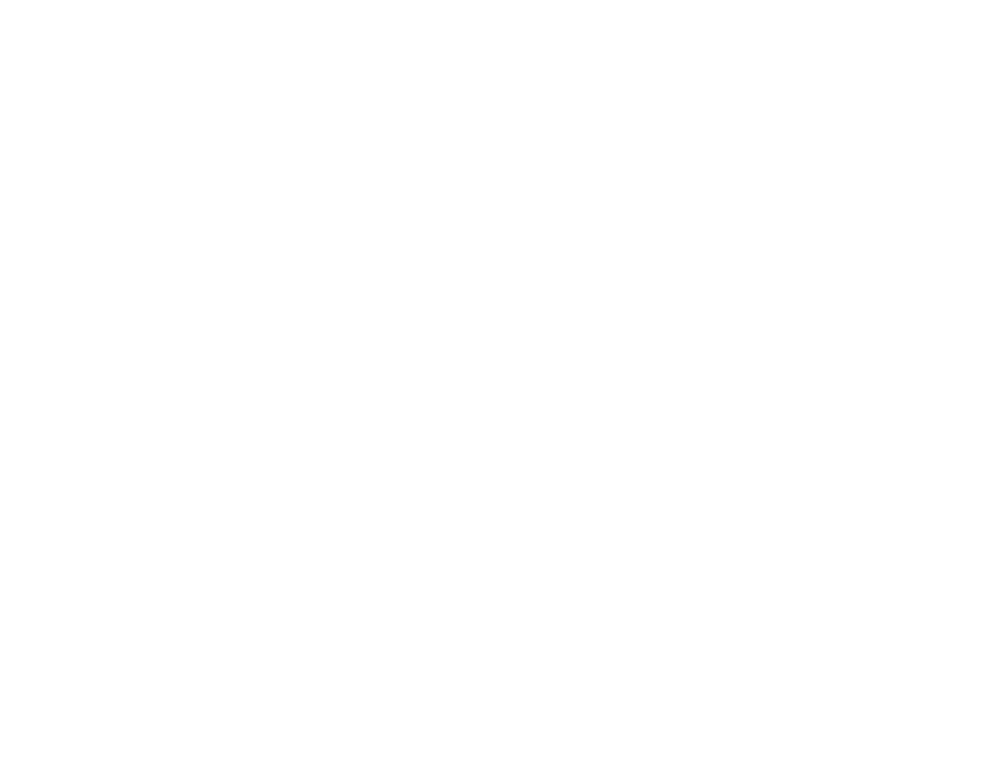
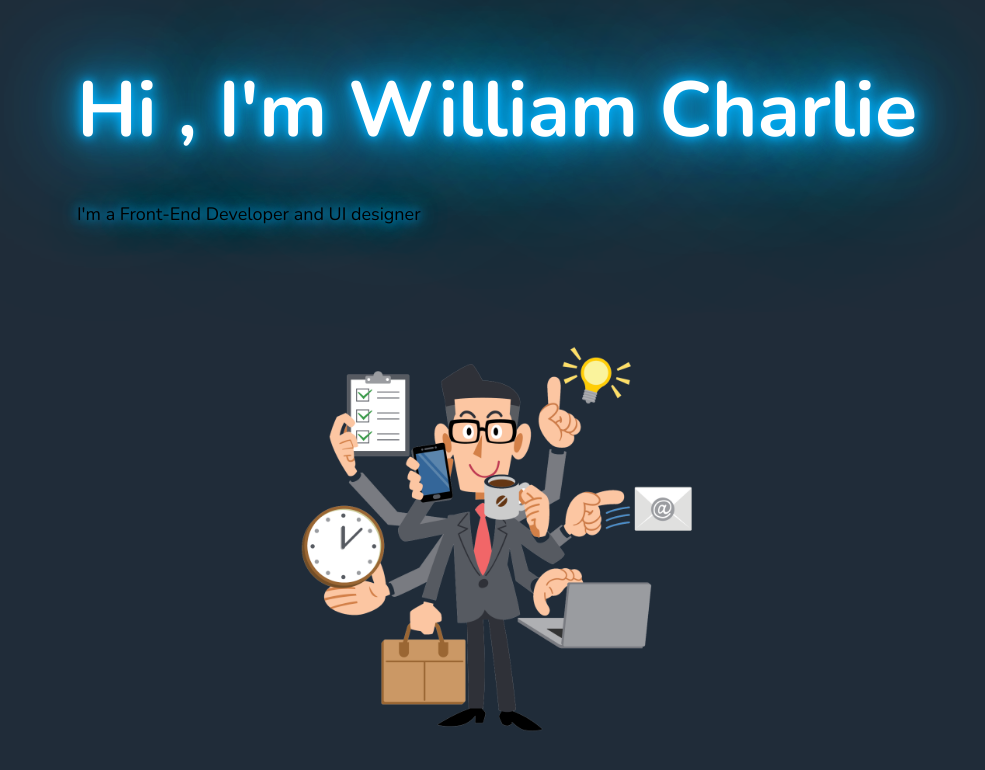
Before and after one commit to Khaled-Sa1em/portfolio, a plain HTML site: page index.html in a window 1280 px wide. Shown: the whole page, without its empty margins (143-1128 px from the left). Drawn offline with Linux system fonts and the light colour scheme.

Commit message:
ADD main , section--landing ,

```diff
--- a/index.html
+++ b/index.html
@@ -5,8 +5,7 @@
   <meta charset="UTF-8">
   <meta http-equiv="X-UA-Compatible" content="IE=edge">
   <meta name="viewport" content="width=device-width, initial-scale=1.0">
-    <meta name="description"
-        content="Hey! I'm William Charlie. This is my portfolio website for displaying my info about me!">
+  <meta name="description" content="Hey! I'm William Charlie. This is my portfolio website for displaying my info about me!">
   <meta name="keywords" content="Portfolio, Website, William Charlie, Creative">
   <meta name="author" content="Khaled Salem & Khaled Mohamed">
 
@@ -24,24 +23,15 @@
   <link rel="icon" type="image/png" sizes="192x192" href="./assets/images/favicons/Android-Chrome/icon-192.png">
   <link rel="icon" type="image/png" sizes="512x512" href="./assets/images/favicons/Android-Chrome/icon-512.png">
 
-    <link rel="apple-touch-icon" type="image/png" sizes="57x57"
-        href="./assets/images/favicons/iOS-Safari-Web-Clip/icon-57.png">
-    <link rel="apple-touch-icon" type="image/png" sizes="60x60"
-        href="./assets/images/favicons/iOS-Safari-Web-Clip/icon-60.png">
-    <link rel="apple-touch-icon" type="image/png" sizes="72x72"
-        href="./assets/images/favicons/iOS-Safari-Web-Clip/icon-72.png">
-    <link rel="apple-touch-icon" type="image/png" sizes="76x76"
-        href="./assets/images/favicons/iOS-Safari-Web-Clip/icon-76.png">
-    <link rel="apple-touch-icon" type="image/png" sizes="114x114"
-        href="./assets/images/favicons/iOS-Safari-Web-Clip/icon-114.png">
-    <link rel="apple-touch-icon" type="image/png" sizes="120x120"
-        href="./assets/images/favicons/iOS-Safari-Web-Clip/icon-120.png">
-    <link rel="apple-touch-icon" type="image/png" sizes="144x144"
-        href="./assets/images/favicons/iOS-Safari-Web-Clip/icon-144.png">
-    <link rel="apple-touch-icon" type="image/png" sizes="152x152"
-        href="./assets/images/favicons/iOS-Safari-Web-Clip/icon-152.png">
-    <link rel="apple-touch-icon" type="image/png" sizes="180x180"
-        href="./assets/images/favicons/iOS-Safari-Web-Clip/icon-180.png">
+  <link rel="apple-touch-icon" type="image/png" sizes="57x57" href="./assets/images/favicons/iOS-Safari-Web-Clip/icon-57.png">
+  <link rel="apple-touch-icon" type="image/png" sizes="60x60" href="./assets/images/favicons/iOS-Safari-Web-Clip/icon-60.png">
+  <link rel="apple-touch-icon" type="image/png" sizes="72x72" href="./assets/images/favicons/iOS-Safari-Web-Clip/icon-72.png">
+  <link rel="apple-touch-icon" type="image/png" sizes="76x76" href="./assets/images/favicons/iOS-Safari-Web-Clip/icon-76.png">
+  <link rel="apple-touch-icon" type="image/png" sizes="114x114" href="./assets/images/favicons/iOS-Safari-Web-Clip/icon-114.png">
+  <link rel="apple-touch-icon" type="image/png" sizes="120x120" href="./assets/images/favicons/iOS-Safari-Web-Clip/icon-120.png">
+  <link rel="apple-touch-icon" type="image/png" sizes="144x144" href="./assets/images/favicons/iOS-Safari-Web-Clip/icon-144.png">
+  <link rel="apple-touch-icon" type="image/png" sizes="152x152" href="./assets/images/favicons/iOS-Safari-Web-Clip/icon-152.png">
+  <link rel="apple-touch-icon" type="image/png" sizes="180x180" href="./assets/images/favicons/iOS-Safari-Web-Clip/icon-180.png">
 
   <link color="#202c39" rel="mask-icon" href="./assets/images/favicons/macOS/icon-48.svg">
 
@@ -59,5 +49,21 @@
 <body>
 
 </body>
+<main class="main">
+  <section class="section landing">
+    <div class="container">
+      <div class="landing--text">
+        <h1 class="title  landing--title">Hi , I'm William Charlie</h1>
+        <p class="text landing--discretion">
+          I'm a Front-End Developer
+          and UI designer
+        </p>
+      </div>
+      <div class="landing--portrait">
+        <img src="./assets/images/human-multitasking-businessperson-management-project-manager-thinking-man-30f7580277c887fd7700ffc34b27c76b.png" alt="William Charlie's portrait" class="img landing--img">
+      </div>
+    </div>
+  </section>
+</main>
 
 </html>
--- a/sass/base/_reset.scss
+++ b/sass/base/_reset.scss
@@ -10,6 +10,10 @@ html {
 
 body {
   font-family: "Nunito", sans-serif;
+  //! khaled
+  // i don't is it right to give body size or not
+  width: 100vw;
+  height: 100vh;
 }
 
 a {
@@ -32,3 +36,22 @@ svg,
 .tap-light-remove {
   -webkit-tap-highlight-color: transparent !important;
 }
+
+// ! i don't know what should i do actually
+// with font-size
+h1 {
+  @include font-size(3);
+}
+h2 {
+  @include font-size(1);
+}
+h3 {
+  @include font-size(0.5);
+}
+h4 {
+  @include font-size(0.25);
+}
+
+p {
+  font-size: 18px;
+}
--- a/sass/components/_index.scss
+++ b/sass/components/_index.scss
@@ -0,0 +1,4 @@
+// ! khaled
+@import "./main";
+@import "./section";
+@import "./landing";
--- /dev/null
+++ b/sass/components/_landing.scss
@@ -0,0 +1,33 @@
+// ! khaled
+.landing {
+  background: $darker-blue;
+  .container {
+    @include flex-center-row;
+    flex-wrap: wrap;
+    .landing--text {
+    //   flex: 2;
+      text-shadow: 0 0 10px #00b3ff, 0 0 20px #00b3ff, 0 0 40px #00b3ff,
+        0 0 80px #00b3ff, 0 0 120px #00b3ff, 0 0 200px #00b3ff;
+      .landing--title {
+        color: #fff;
+        margin-bottom: 0.5em;
+      }
+      .landing--description {
+        color: $darker-blue;
+      }
+    }
+    .landing--portrait {
+        width:min(100% , 400px) ;
+    //   flex: 1;
+    }
+  }
+}
+
+// ! correct it and tell what should i do
+@media screen and (max-width: 992px) {
+  .landing {
+    .container {
+    //   flex-direction: column;
+    }
+  }
+}
--- /dev/null
+++ b/sass/components/_main.scss
@@ -0,0 +1,10 @@
+// ! khaled
+// i have made main section and give it this style
+// and create it because learned that the page must have main section
+.main {
+  height: 100%;
+  width: 100%;
+  // ! color just for testing
+  //   background: green;
+  // overflow: hidden;
+}
--- /dev/null
+++ b/sass/components/_section.scss
@@ -0,0 +1,6 @@
+//! khaled
+// i create this to be global between all sections
+.section {
+  width: 100%;
+  height: 100%;
+}
--- a/sass/utilities/_commons.scss
+++ b/sass/utilities/_commons.scss
@@ -18,4 +18,10 @@
   @media (min-width: 1200px) {
     width: 1170px;
   }
+
+  //! khaled
+  /* * extra Large */
+  @media (min-width: 1400px) {
+    width: 1350px;
   }
+}
--- a/sass/utilities/_mixins.scss
+++ b/sass/utilities/_mixins.scss
@@ -200,3 +200,10 @@
   background-image: url($path-bg-img);
   background-attachment: fixed;
 }
+
+// ! khaled
+// ! i don't know how to deal or handle font size
+// ! but here i've used golden ratio = 1.618
+@mixin font-size($num) {
+  font-size: calc(16px * $num * 1.618);
+}
```
Also changed, not shown: sass/utilities/_colors.scss (+6 -5 lines), assets/images/human-multitasking-businessperson-management-project-manager-thinking-man-30f7580277c887fd7700ffc34b27c76b.png (added), css/main.css. Lines whose indentation alone changed are shown as unchanged.
